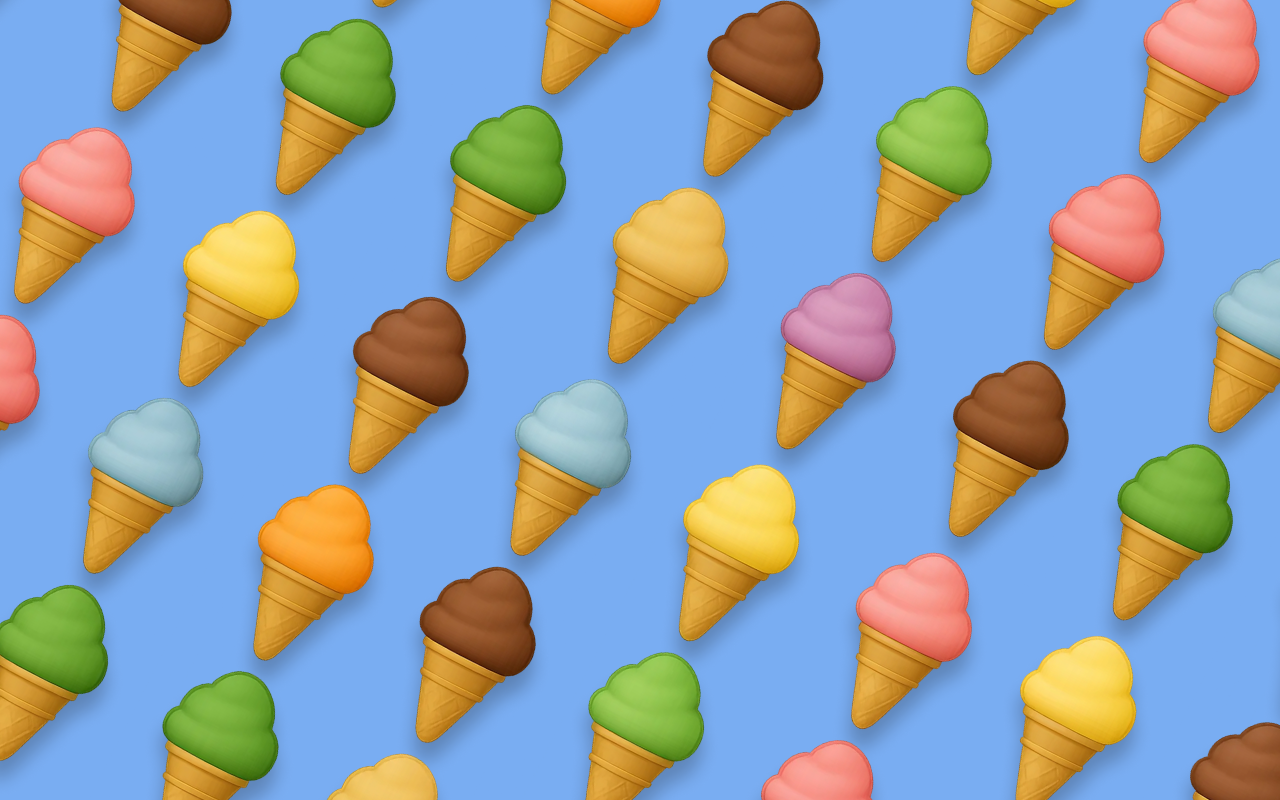
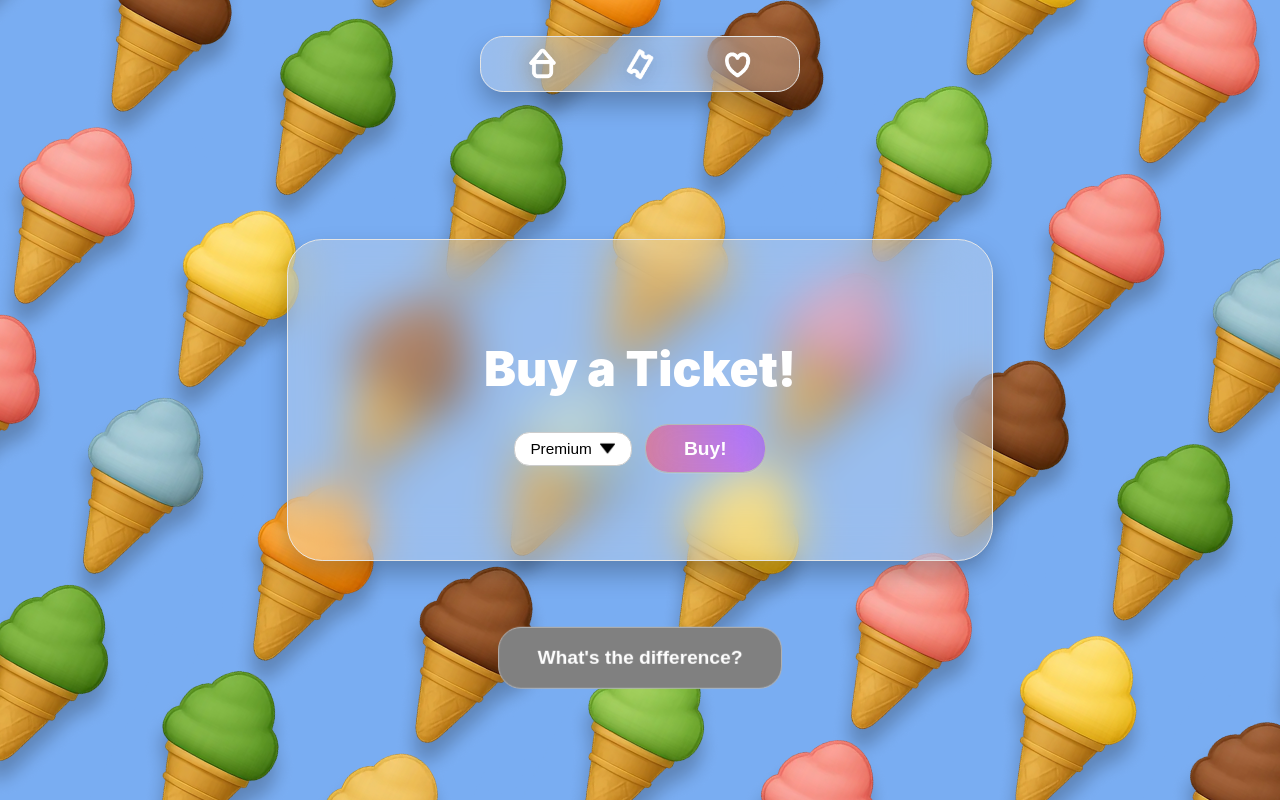
Before and after one commit to Quantium-Labs/Scoopermania, a React (Vite) app: page /Scoopermania/tickets in a window 1280 px wide. Before the commit this address had no page. Built offline with nearby package versions, Linux system fonts and the light colour scheme; a web font is replaced by a local one.

Commit message:
Quick fix for now

```diff
--- a/src/Navbar.jsx
+++ b/src/Navbar.jsx
@@ -84,21 +84,21 @@ export default function Navbar() {
         <div id="bar" onMouseEnter={handleBarHover} onMouseLeave={handleBarOff} className="glass">
             <div id="container">
                 <div id="home" className="overlap" onMouseEnter={handleItemHover} onMouseLeave={handleItemLeave}>
-                    <img src="/home.png" alt="Home" className="image" id="homeIcn" />
+                    <img src="./home.png" alt="Home" className="image" id="homeIcn" />
                     <button id="homeBtn" className="btn">
                         <Link to={"/"}>Home</Link>
                     </button>
                 </div>
 
                 <div id="iceCream" className="overlap" onMouseEnter={handleItemHover} onMouseLeave={handleItemLeave}>
-                    <img src="/ticket.png" alt="Ice Cream" className="image" id="iceCreamIcn" />
+                    <img src="./ticket.png" alt="Ice Cream" className="image" id="iceCreamIcn" />
                     <button id="iceCreamBtn" className="btn">
                         <Link to="/tickets">Tickets</Link>
                     </button>
                 </div>
 
                 <div id="about" className="overlap" onMouseEnter={handleItemHover} onMouseLeave={handleItemLeave}>
-                    <img src="/heart.png" alt="supporters" className="image" id="donateIcn" />
+                    <img src="./heart.png" alt="supporters" className="image" id="donateIcn" />
                     <button id="aboutBtn" className="btn">
                         <Link to="/supporters">Patrons</Link>
                     </button>
--- a/src/main.jsx
+++ b/src/main.jsx
@@ -7,7 +7,7 @@ import Supporters from './Pages/Supporters.jsx'
 import Tickets from './Pages/Tickets.jsx'
 
 createRoot(document.getElementById('root')).render(
-    <BrowserRouter>
+    <BrowserRouter basename="/Scoopermania">
         <Routes>
             <Route path="/" element={<App />} />
             <Route path="/supporters" element={<Supporters />} />
```
